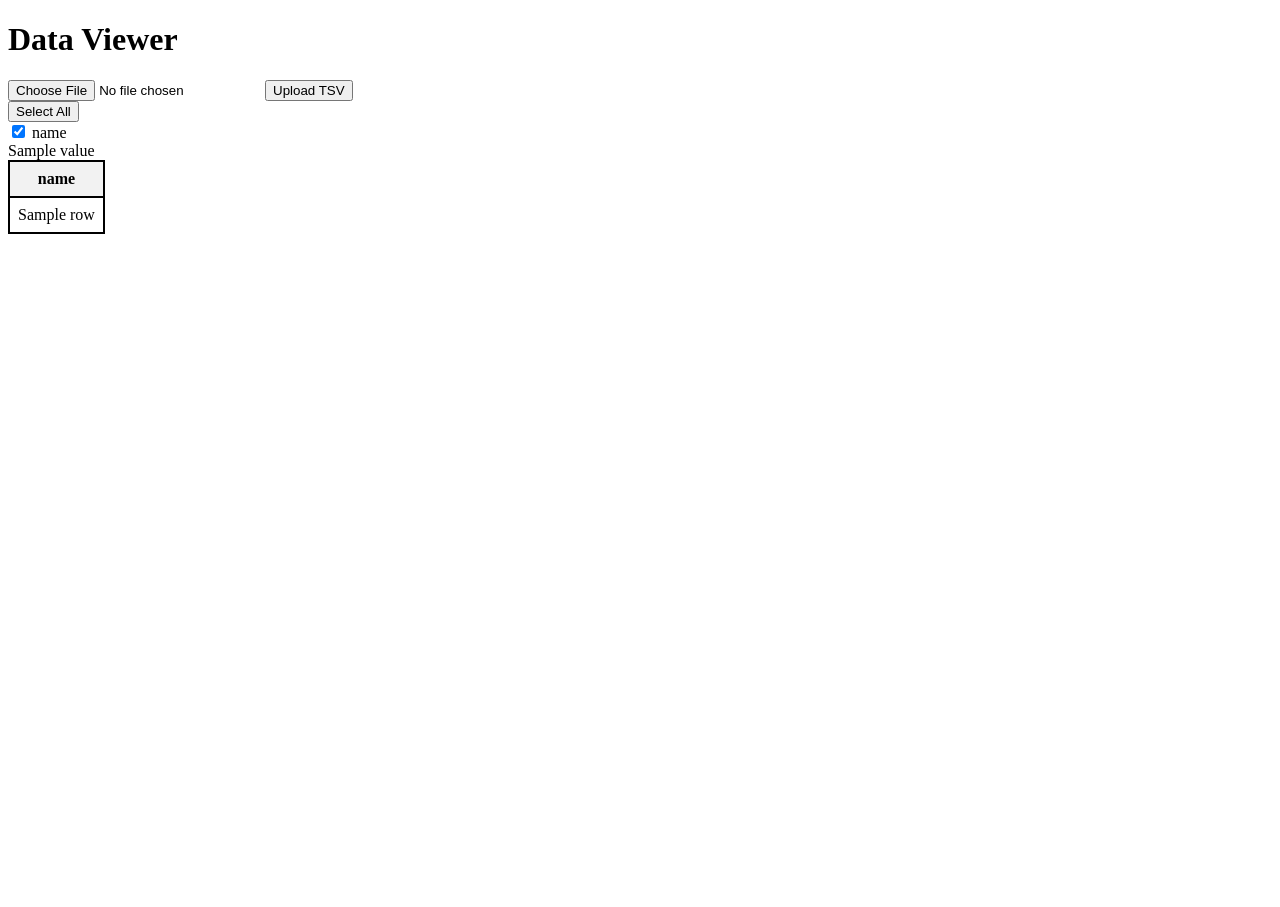
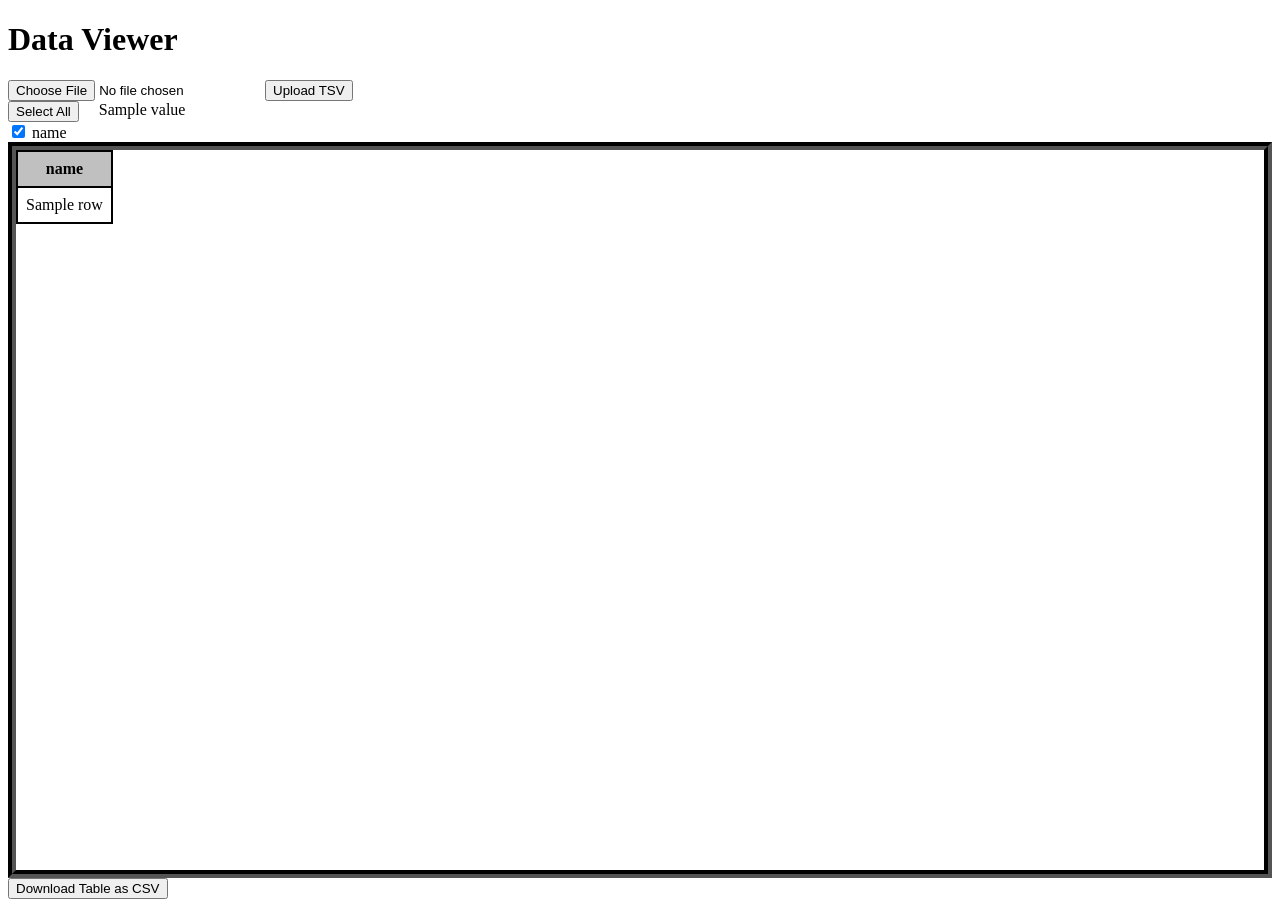
Before and after one commit to kzrob/sc-pod, a Flask app: template templates/index.html in a window 1280 px wide. Before the commit the page ends 234 px from the top, so only its background shows below. Run offline with Flask 3, Linux system fonts and the light colour scheme; the template is opened without the code that fills it: most values are stand-ins (such as "Sample title", 1, 10 or a date in 2020).

Commit message:
added a download csv button and updated CSS

```diff
--- a/app.py
+++ b/app.py
@@ -1,13 +1,15 @@
 #!/usr/bin/env python3
 
 import definitions as defs
-from flask import Flask, render_template, send_from_directory, g, request, jsonify
+from flask import Flask, render_template, url_for, send_from_directory, g, request, jsonify
 from waitress import serve
 import sqlite3 as sqlite
 import os
 import backend
 
 os.makedirs(defs.DOWNLOADS_DIR, exist_ok=True)
+app = Flask(__name__, template_folder=defs.TEMPLATES_DIR, static_folder=defs.STATIC_DIR)
+app.config["PORT"] = 3001
 
 def get_db():
     db = getattr(g, '_database', None)
@@ -23,9 +25,6 @@ def get_data():
     return cursor.fetchall()
 
 db_count = None
-
-app = Flask(__name__, template_folder=defs.TEMPLATES_DIR, static_folder=defs.STATIC_DIR)
-
 
 @app.route('/')
 def index():
@@ -64,5 +63,5 @@ def files(id, filename):
 
 
 if __name__ == '__main__':
-    app.run(debug=True, host="0.0.0.0", port=3001)
-    # serve(app, host="0.0.0.0", port=3001, threads=10)
+    app.run(debug=True, host="0.0.0.0", port=app.config["PORT"])
+    # serve(app, host="0.0.0.0", port=app.config["PORT"], threads=10)
--- a/backend.py
+++ b/backend.py
@@ -95,7 +95,7 @@ def append_new_data(df: pd.DataFrame, i: int) -> set:
 # Counts a column's orders and returns a formatted string
 def countOrders(df: pd.DataFrame, column: str, simple: bool = False) -> str | None:
     if simple and column in df.columns:
-        return f"<b>{column} counts: {str(df[column].value_counts().index.size)}</b>"
+        return f"{column} counts: {str(df[column].value_counts().index.size)}"
 
     if column not in df.columns or "quantity-purchased" not in df.columns:
         defs.log(f"Cannot count orders for column: {column}")
@@ -110,7 +110,7 @@ def countOrders(df: pd.DataFrame, column: str, simple: bool = False) -> str | No
     map = dict(sorted(map.items()))
     map["Total"] = sum(map.values())
 
-    output = f"<details><summary><b>{column} counts</b></summary><ul>"
+    output = f"<details><summary>{column} counts</summary><ul>"
     for key, value in map.items():
         output += f"<li>{key}: {value}</li>"
     output += "</ul></details>"
@@ -118,7 +118,7 @@ def countOrders(df: pd.DataFrame, column: str, simple: bool = False) -> str | No
     return output
 
 
-def main(tsv_path: str) -> dict[str | None]:
+def main(tsv_path: str) -> dict[str] | None:
     if tsv_path is None or not os.path.exists(tsv_path):
         return None
 
--- a/static/app.js
+++ b/static/app.js
@@ -1,6 +1,7 @@
 const table = document.getElementById("dataTable");
 const rows = table.rows;
 const checkboxes = document.querySelectorAll(".col-toggle");
+const downloadBtn = document.getElementById("downloadCSV");
 let groupings = {};
 
 // Replaces duplicate row entries in column i with rowspan
@@ -12,7 +13,6 @@ function mergeDuplicateCells(columnIndex, start, end) {
     let prevIndex = start;
     let count = 1;
     for (let i = prevIndex + 1; i < end; i++) {
-        console.log(i)
         const cell = col[i];
         const prevCell = col[prevIndex];
         let check = false;
@@ -66,6 +66,36 @@ function addColumnToTable(tableId, headerText, cellContentCallback) {
 }
 
 
+downloadBtn.addEventListener('click', () => {
+    const table = document.getElementById('dataTable');
+    if (!table) return;
+
+    let csv = [];
+    const rows = table.querySelectorAll('tr');
+
+    for (const row of rows) {
+        const cells = row.querySelectorAll('td, th');
+        const rowData = [];
+        for (const cell of cells) {
+            if (cell.style.display === 'none') continue;
+            rowData.push('"' + cell.innerText.replace(/"/g, '""') + '"');
+        }
+        csv.push(rowData.join(','));
+    }
+
+    const csvString = csv.join('\n');
+    const blob = new Blob([csvString], { type: 'text/csv;charset=utf-8;' });
+    const link = document.createElement('a');
+
+    link.href = URL.createObjectURL(blob);
+    link.setAttribute('download', 'data.csv');
+
+    document.body.appendChild(link);
+    link.click();
+    document.body.removeChild(link);
+});
+
+
 // Execute merging for all columns
 mergeDuplicateCells(0, 1, rows.length);
 for (let col = 1; col < checkboxes.length; col++) {
--- a/static/style.css
+++ b/static/style.css
@@ -1,12 +1,30 @@
+.container {
+    display: flex;
+    gap: 20px;
+}
+
 table, th, td {
     border: 2px solid black;
     border-collapse: collapse;
     padding: 8px;
 }
-th {
-    background-color: #f2f2f2;
+
+.dataTable-container {
+    height: 90vh;
+    overflow: scroll;
+    overflow-y: auto;
+    overflow-x: auto;
+    border: 8px groove black;
+}
+
+.dataTable-container thead th {
+    background-color: silver;
+    position: sticky;
+    top: 0;
+    z-index: 10;
     white-space: nowrap;
 }
+
 img {
     max-width: 100px;
     max-height: 100px;
--- a/templates/index.html
+++ b/templates/index.html
@@ -5,11 +5,13 @@
     <meta charset="utf-8" />
     <meta name="viewport" content="width=device-width,initial-scale=1" />
     <title>Data Viewer</title>
-    <link rel="stylesheet" href="static/style.css">
+    <link rel="stylesheet" href="{{ url_for('static', filename='style.css') }}">
 </head>
 
 <body>
+    <header>
         <h1>Data Viewer</h1>
+    </header>
 
     <!-- Upload form -->
     <form method="POST" enctype="multipart/form-data" action="/upload" id="uploadForm">
@@ -22,6 +24,8 @@
         <p>No data available. Please upload a TSV file.</p>
     {% else %}
         {% set cols = data[0].keys() %}
+        <div class="container">
+            <div>
                 <form method="post">
                     <button id="toggleAllBtn" type="button">Select All</button>
                     {% for c in cols %}
@@ -31,11 +35,16 @@
                     </div>
                     {% endfor %}
                 </form>
+            </div>
+            <div>
                 {% if count is not none %}
                     {% for key, value in count.items() %}
-                <div>{{ value | safe}}</div>
+                        <div>{{ value | safe }}</div>
                     {% endfor %}
                 {% endif %}
+            </div>
+        </div>
+        <div class="dataTable-container">
             <table id="dataTable">
                 <thead>
                     <tr>
@@ -58,9 +67,12 @@
                     {% endfor %}
                 </tbody>
             </table>
+        </div>
     {% endif %}
 
-    <script src="static/app.js" defer></script>
+    <button id="downloadCSV">Download Table as CSV</button>
+
+    <script src="{{ url_for('static', filename='app.js') }}" defer></script>
 </body>
 
 </html>
```
Lines whose indentation alone changed are shown as unchanged.
